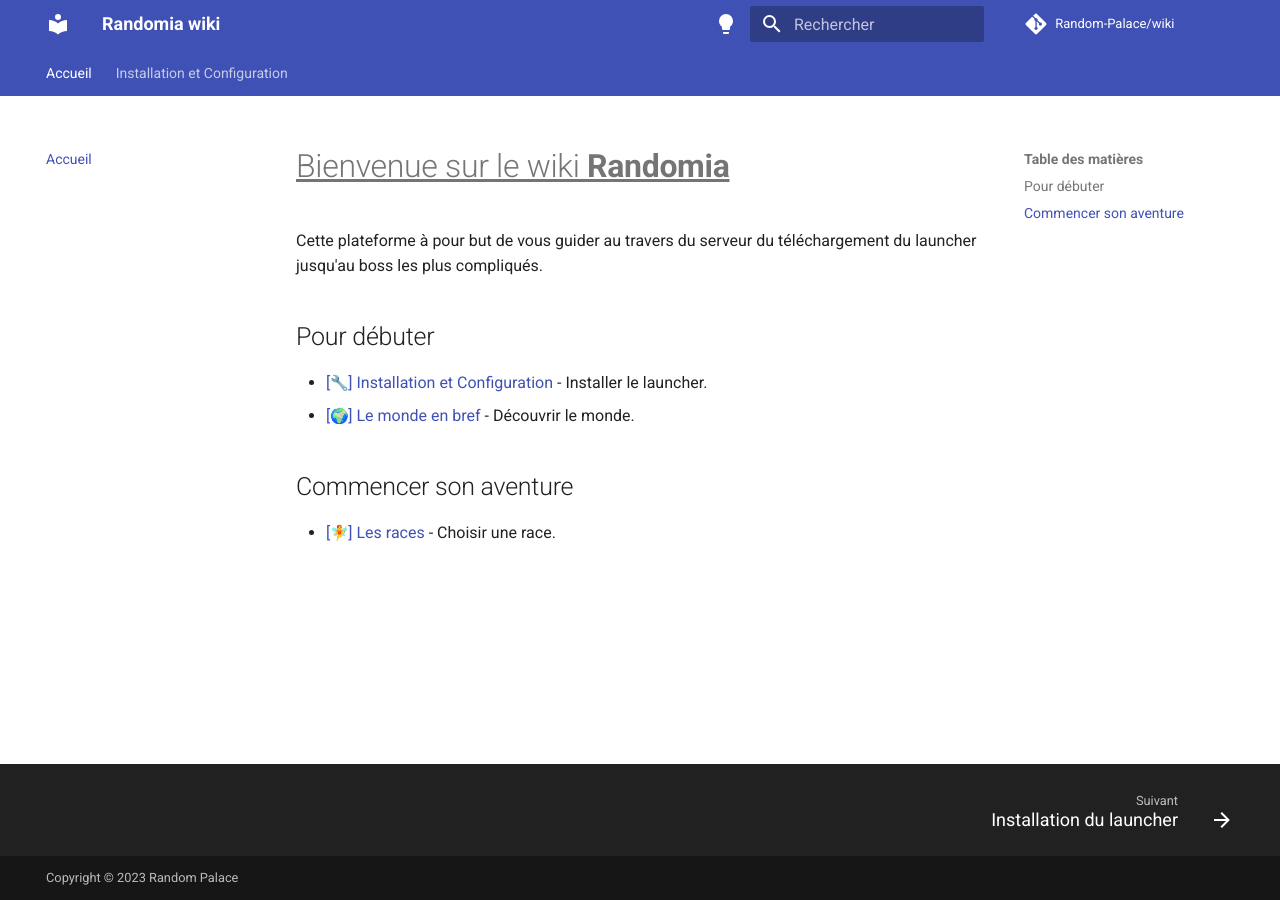
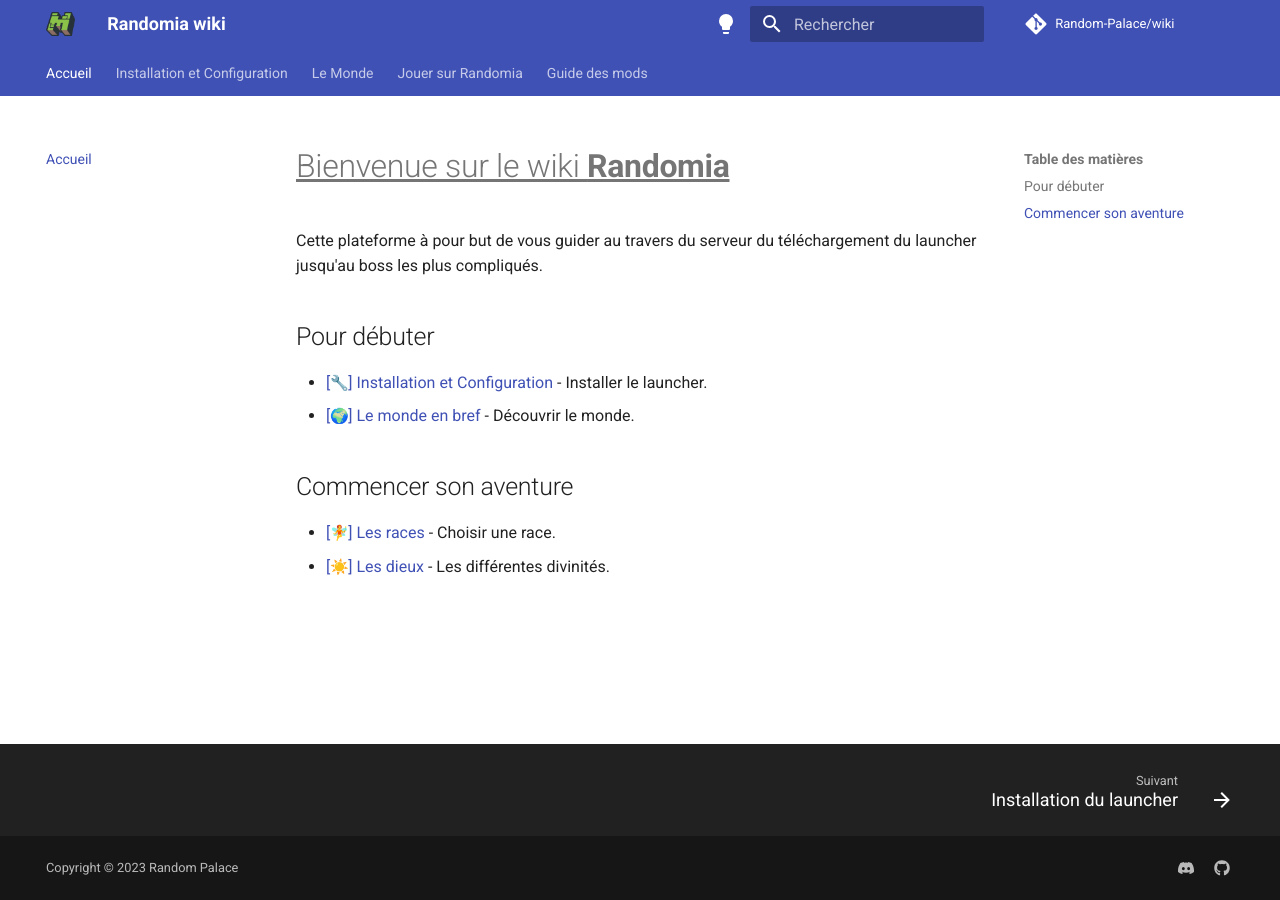
Before and after one commit to Random-Palace/wiki, an MkDocs documentation site: the page built from docs/index.md, in a window 1280 px wide. Built offline with MkDocs 1.6.1 and Material for MkDocs 9.7.7, drawn with Linux system fonts in a browser that asks for light colours; emoji names are drawn with the system emoji font; comment, search, counter and statistics services are not loaded.

Commit message:
Added navbar

```diff
--- a/docs/index.md
+++ b/docs/index.md
@@ -5,8 +5,9 @@ Cette plateforme à pour but de vous guider au travers du serveur du télécharg
 ## Pour débuter
 
 * [[:wrench:] Installation et Configuration](/install/) - Installer le launcher.
-* [[:earth_africa:] Le monde en bref](#) - Découvrir le monde.
+* [[:earth_africa:] Le monde en bref](monde/enbref.md) - Découvrir le monde.
 
 ## Commencer son aventure
 
 * [[:fairy:] Les races](#) - Choisir une race.
+* [[:sunny:] Les dieux](#) - Les différentes divinités.
--- a/mkdocs.yml
+++ b/mkdocs.yml
@@ -1,9 +1,17 @@
 nav:
-    - Accueil: index.md
-    - Installation et Configuration:
-        - install/index.md
-        - Configuration : install/configuration.md
-        - Rejoindre le serveur : install/rejoindre.md
+  - Accueil: index.md
+  - Installation et Configuration:
+    - install/index.md
+    - Configuration : install/configuration.md
+    - Rejoindre le serveur : install/rejoindre.md
+  - Le Monde :
+    - monde/index.md
+    - En Bref: monde/enbref.md
+  - Jouer sur Randomia:
+    - jouer/index.md
+  - Guide des mods :
+    - guide/index.md
+
 
 
 
@@ -14,29 +22,38 @@ copyright: Copyright &copy; 2023 Random Palace
 extra:
   homepage: https://randomia.random-palace.fr/
   generator: false
+  social :
+    - icon: simple/discord
+      link: https://discord.gg/aG6d7EGst5
+    - icon: fontawesome/brands/github
+      link: https://github.com/Random-Palace
+
 theme:
-    features:
-        - navigation.footer
-        - navigation.top
-        - navigation.path
-        - navigation.expand
-        - navigation.sections
-        - navigation.instant
-        - navigation.tabs
-    name: material
-    language: fr
-    palette:
-    # Palette toggle for light mode
-    - scheme: default
-      toggle:
-        icon: material/lightbulb
-        name: Switch to dark mode
+  favicon: assets/images/favicon.png
+  logo : assets/images/favicon.png
+  features:
+    - navigation.footer
+    - navigation.top
+    - navigation.path
+    - navigation.expand
+    - navigation.sections
+    - navigation.instant
+    - navigation.tabs
+  name: material
+  language: fr
+  palette:
+  # Palette toggle for light mode
+  - scheme: default
+    toggle:
+      icon: material/lightbulb
+      name: Switch to dark mode
 
-    # Palette toggle for dark mode
-    - scheme: slate
-      toggle:
-        icon: material/lightbulb-outline
-        name: Switch to light mode
+  # Palette toggle for dark mode
+  - scheme: slate
+    toggle:
+      icon: material/lightbulb-outline
+      name: Switch to light mode
+
 markdown_extensions:
   - admonition
   - pymdownx.details
```
Also changed, not shown: docs/guide/index.md (added, +1 -0 lines), docs/monde/index.md (added, +5 -0 lines), docs/assets/images/favicon.png (added), docs/jouer/index.md (added), docs/monde/enbref.md (added).
